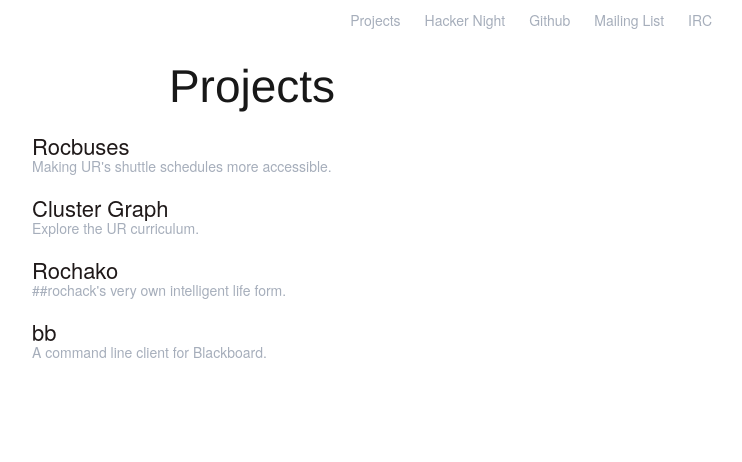
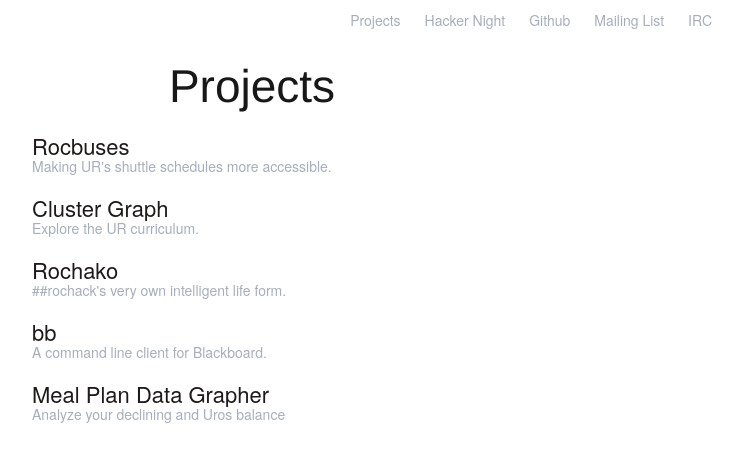
Before and after one commit to RocHack/rochack.org, a Jekyll site: the page built from projects.html, in a window 1280 px wide. Shown: the top 462 px of the page, without its empty margins (388-1130 px from the left). Built offline with Jekyll 4.4.1, drawn with Linux system fonts in a browser that asks for light colours.

Commit message:
Add Meal Plan Data Grapher to projects

```diff
--- a/projects.html
+++ b/projects.html
@@ -18,6 +18,10 @@
         title: bb
         link: https://github.com/RocHack/bb
         description: A command line client for Blackboard.
+    -
+        title: Meal Plan Data Grapher
+        link: https://rochack.org/food/
+        description: Analyze your declining and Uros balance
 
 ---
 <div class="projects eight columns offset-by-four">
```
